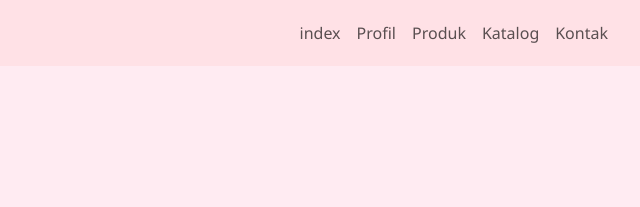
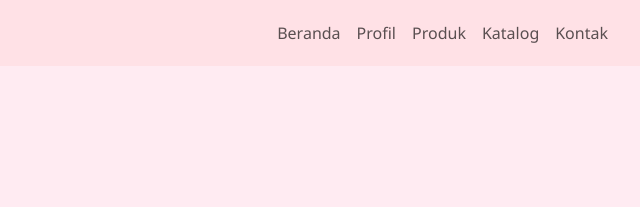
Before and after one commit to lovelyputri/Lovelyvely, a plain HTML site: page profil.html in a window 1280 px wide. Shown: the top 207 px of the page, 582-1222 px from the left. Drawn offline with nearby package versions, Linux system fonts and the light colour scheme.

Commit message:
Update profil.html

```diff
--- a/profil.html
+++ b/profil.html
@@ -34,7 +34,7 @@
             <div class="collapse navbar-collapse" id="navbarNav">
                <ul class="navbar-nav ms-auto">
                     <li class="nav-item">
-                        <a class="nav-link" href="index.html">index</a>
+                        <a class="nav-link" href="index.html">Beranda</a>
                     </li>
                     <li class="nav-item">
                         <a class="nav-link" href="profil.html">Profil</a>
@@ -144,4 +144,5 @@
     <script src="js/loading.js"></script>
     <script src="js/script.js"></script>
 </body>
+
 </html>
```
